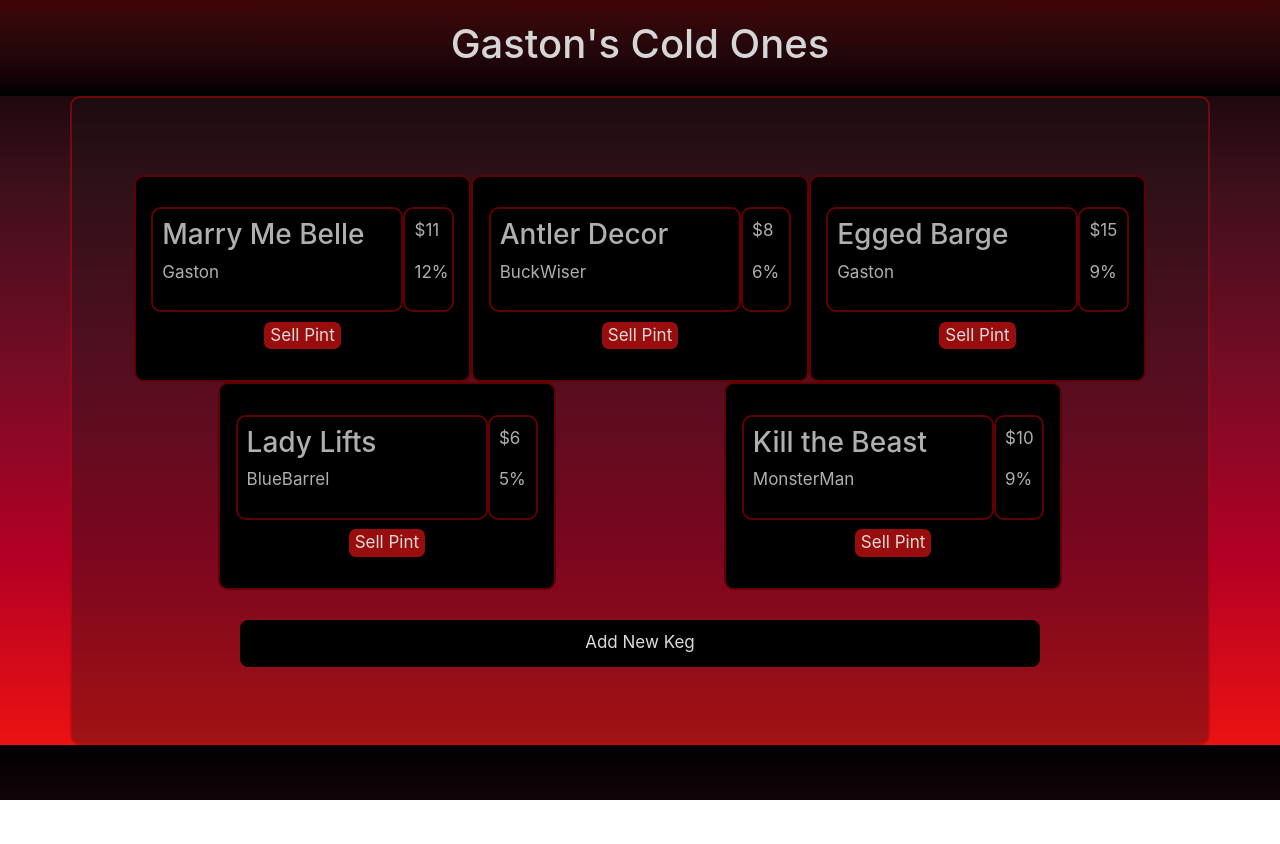
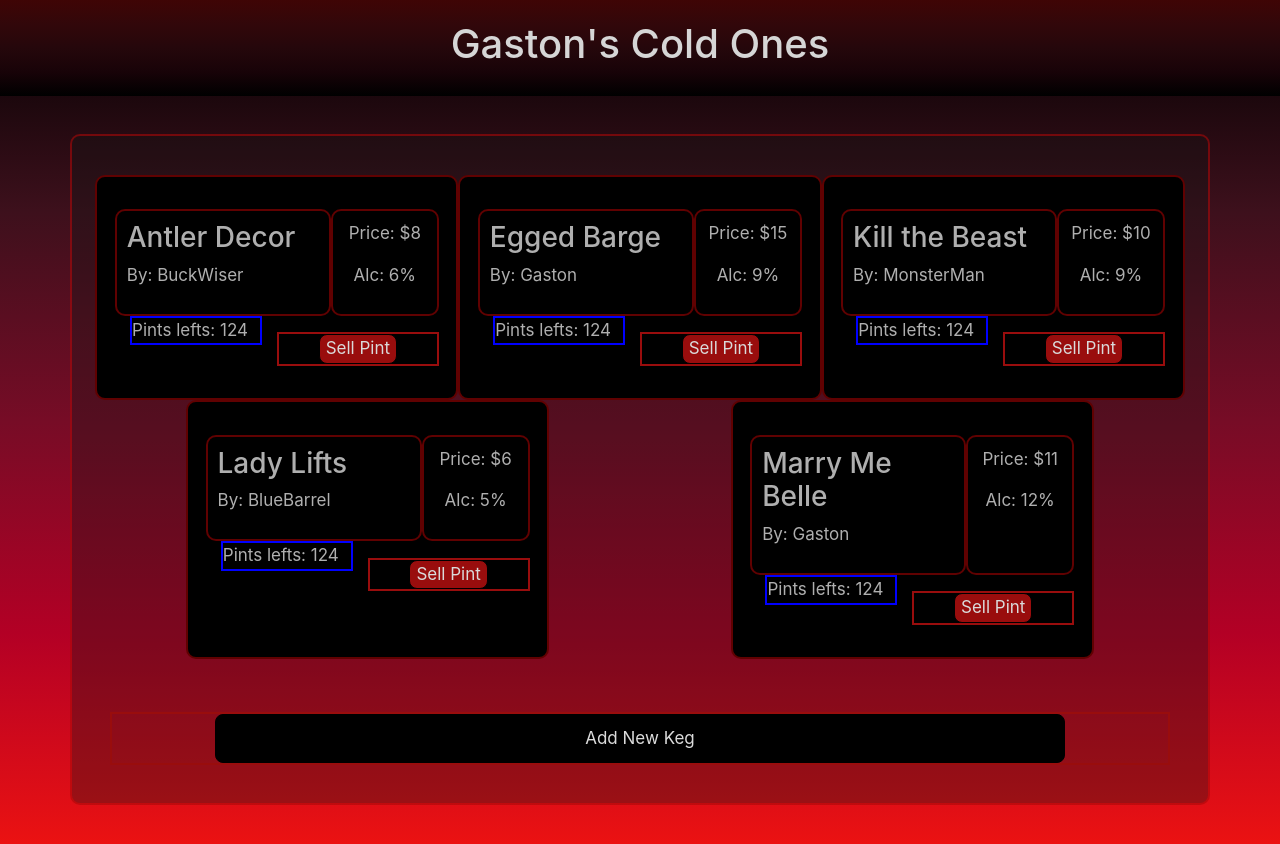
Before and after one commit to KeturahDev/gastons-cold-ones, a React (Create React App) app: page / in a window 1280 px wide. Before the commit the page ends 800 px from the top, so only its background shows below. Built offline with nearby package versions, Linux system fonts and the light colour scheme.

Commit message:
attempt style adjustment

```diff
--- a/src/Components/Keg/Keg.js
+++ b/src/Components/Keg/Keg.js
@@ -5,35 +5,44 @@ function Keg(props){
   const kegStyle={
     backgroundColor: "black",
     color: "rgb(175, 175, 175)",
-    opacity: "1.0",
+    // padding: "9%"
   }
-
+  const fixSpaceing={
+    margineTop: "10px",
+    border: "2px solid blue"
+  }
   return(
     <React.Fragment>
       <div className="col-md-4 container" style={kegStyle}>
         <div className="row" onClick={() => props.showDetails(props.id)}>
-          <div className="col-md-10 container">
+          <div className="col-md-8 container">
             <h3 onClick={props.showDetails} >{props.name}</h3>
-            <p>{props.brand}</p>
+            <p>By: {props.brand}</p>
 
           </div>
-          <div className="col-md-2 container">
-            <p>{props.price}</p>
-            <p>{props.alcCont}</p>
+          <div className="col-md-4 container center">
+            <p>Price: {props.price}</p>
+            <p>Alc: {props.alcCont}</p>
           </div>
         </div>
         {// If pints are more than zero
           props.pints > 0 &&
-          <div className="centerBox">
-            <button className="button" onClick={() => props.sellPint(props.id)}>Sell Pint</button>
+          <div className="row">
+            <div className="col-md-6">
+              <p style={fixSpaceing} >Pints lefts: {props.pints}</p>
+            </div>
+            <div className="centerBox col-md-6">
+              {/* <p className="container">Pints lefts: {props.pints}</p> */}
+              <button className="button" onClick={() => props.sellPint(props.id)}>Sell Pint</button>
+            </div>
           </div>
         }
         { //if pints are less than 10
-          props.pints <=10 && props.pints > 0 &&
+          props.pints <= 10 && props.pints > 0 &&
           <p>This keg is almost empty!</p>
         }
         { //if pints are at 0
-          props.pints == 0 &&
+          props.pints === 0 &&
           <p>This keg is empty.</p>
         }
       </div>
@@ -52,5 +61,4 @@ Keg.propType = {
   showDetails: PropTypes.func,
   sellPint: PropTypes.func
 }
-
 export default Keg;
--- a/src/Components/Keg/KegController.js
+++ b/src/Components/Keg/KegController.js
@@ -82,7 +82,8 @@ class KegController extends React.Component{
     const backStyle={
       backgroundColor: "rgba(22, 22, 22, 0.342)",
       borderRadius: "10px",
-      padding: "6%"
+      marginBottom: "3%",
+      marginTop: "3%"
     }
     const currentlyVisible = this.setVisiblitiy()
     return(
--- a/src/Components/Keg/KegList.js
+++ b/src/Components/Keg/KegList.js
@@ -3,12 +3,17 @@ import PropTypes from 'prop-types';
 import Keg from "./Keg";
 
 function KegList(props){
-
+  //always sorts alphebatically on list render to avoid rerender displacements
+  const alphabeticalList = props.list.sort((a, b) => {
+    const textA = a.name.toUpperCase();
+    const textB = b.name.toUpperCase();
+    return (textA < textB) ? -1 : (textA > textB) ? 1 : 0;
+    });
   return(
     <React.Fragment>
-      <div className="row" >
+      <div className="row"  >
         {
-          props.list.map(keg =>
+          alphabeticalList.map(keg =>
             <Keg
             name={keg.name}
             price={keg.price}
--- a/src/index.css
+++ b/src/index.css
@@ -28,59 +28,45 @@ p{
   font-size: calc(10px + 2vmin);
   color: rgb(214, 214, 214);
 }
-
+.center{
+  text-align: center;
+}
 .container {
   padding: 3%;
   border: 2px solid #ff030360;
   border-radius: 10px;
-  color: rgb(175, 175, 175)
-
+  color: rgb(175, 175, 175);
+  /* margin: 1px; */
 }
 .centerBox {
   display: flex;
   align-items: center;
   justify-content: center;
+  margin-top: 5%;
+  /* padding: 2%; */
+  border: 2px solid #990d0d;
 }
 .button {
   background-color: #990d0d;
   color:rgb(218, 218, 218);
   border: 1px solid black;
   border-radius: 8px;
-  margin-top: 3%;
+  /* margin-top: 3%; */
   font-size:17px;
-
-  /* padding-left: 25%; */
-  /* padding-right: 25%; */
 }
 .buttondark {
   background-color: #000000;
   color:rgb(219, 219, 219);
   border: 1px solid black;
   border-radius: 8px;
-  margin-top: 3%;
+  /* margin-top: 3%; */
   padding:1% 35%;
   display:inline-block;
   font-size:17px;
-
-  /* padding-left: 25%; */
-  /* padding-right: 25%; */
 }
 
-.myButton {
-	background-color:#44c767;
-	border-radius:28px;
-	border:1px solid #18ab29;
-	display:inline-block;
-	cursor:pointer;
-	color:#d8d8d8;
-	font-family:Arial;
-	font-size:17px;
-	padding:11px 76px;
-	text-decoration:none;
-	text-shadow:0px 0px 0px #2f6627;
-}
-.myButton:hover {
-	background-color:#5cbf2a;
+.button:hover {
+	background-color:hsla(0, 100%, 50%, 0.733);
 }
 .myButton:active {
 	position:relative;
```
Also changed, not shown: 1 other file (tests, documents, lock files or other folders).
